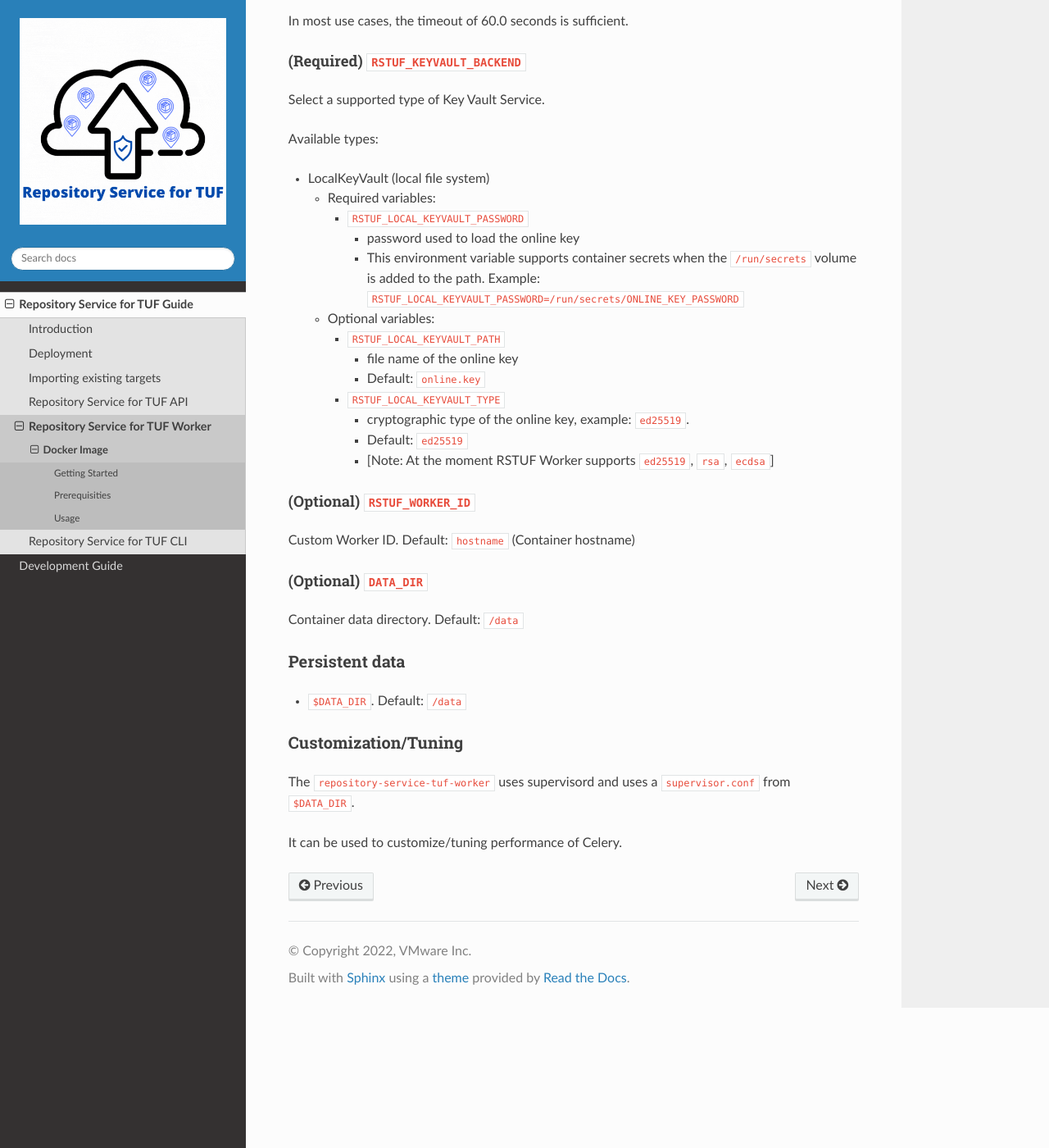
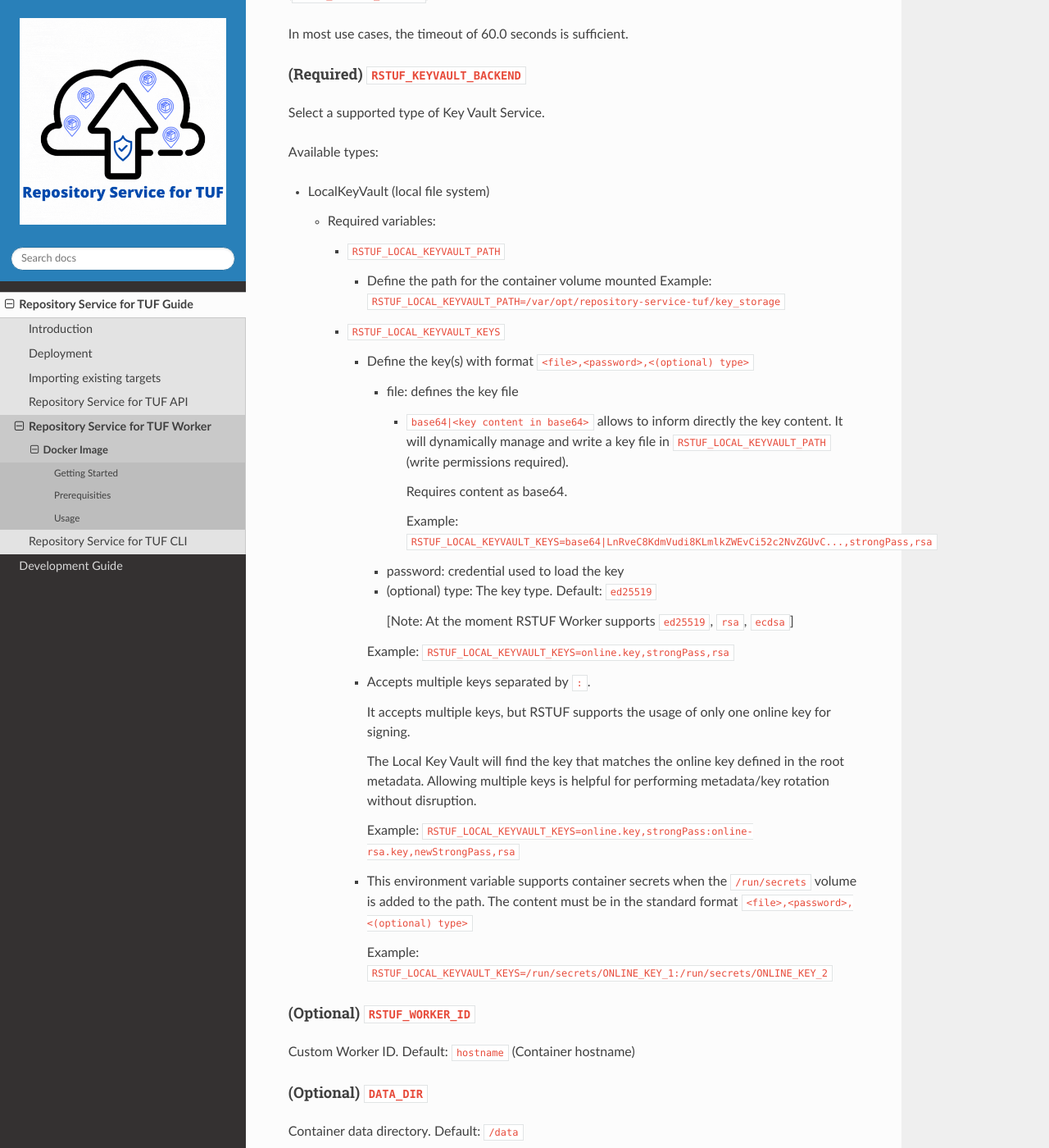
Before and after one commit to repository-service-tuf/repository-service-tuf, a Sphinx documentation site: the page built from docs/source/guide/repository-service-tuf-worker/Docker_README.md, in a window 1280 px wide and 1400 px high, scrolled down 3127 px. Shown: the whole window at 82% size. Built offline with Sphinx 7.4.7 and the Read the Docs theme 2.0.0, drawn with Linux system fonts in a browser that asks for light colours; some of the changed text lies outside the part shown.

Commit message:
chore: sync git submodules and docs

```diff
--- a/docs/source/guide/repository-service-tuf-worker/Docker_README.md
+++ b/docs/source/guide/repository-service-tuf-worker/Docker_README.md
@@ -43,7 +43,8 @@ For more information read the [Deployment documentation](https://repository-serv
 docker run --env="RSTUF_STORAGE_BACKEND=LocalStorage" \
     --env="RSTUF_LOCAL_STORAGE_BACKEND_PATH=storage" \
     --env="RSTUF_KEYVAULT_BACKEND=LocalKeyVault" \
-    --env="RSTUF_LOCAL_KEYVAULT_PASSWORD=mypass" \
+    --env="RSTUF_LOCAL_KEYVAULT_PATH=keyvault" \
+    --env="RSTUF_LOCAL_KEYVAULT_KEYS=online.key,strongPass" \
     --env="RSTUF_BROKER_SERVER=guest:guest@rabbitmq:5672" \
     --env="RSTUF_REDIS_SERVER=redis://redis" \
     --env="RSTUF_SQL_SERVER=postgresql://postgres:secret@postgres:5432" \
@@ -144,19 +145,46 @@ Available types:
 
 * LocalKeyVault (local file system)
   - Required variables:
-    - ``RSTUF_LOCAL_KEYVAULT_PASSWORD``
-      - password used to load the online key
-      - This environment variable supports container secrets when the `/run/secrets`
-        volume is added to the path.
-        Example: `RSTUF_LOCAL_KEYVAULT_PASSWORD=/run/secrets/ONLINE_KEY_PASSWORD`
-  - Optional variables:
     - ``RSTUF_LOCAL_KEYVAULT_PATH``
-      - file name of the online key
-      - Default: `online.key`
-    - ``RSTUF_LOCAL_KEYVAULT_TYPE``
-      - cryptographic type of the online key, example: `ed25519`.
-      - Default: `ed25519`
-      - [Note: At the moment RSTUF Worker supports `ed25519`, `rsa`, `ecdsa`]
+      - Define the path for the container volume mounted
+        Example: ``RSTUF_LOCAL_KEYVAULT_PATH=/var/opt/repository-service-tuf/key_storage``
+
+    - ``RSTUF_LOCAL_KEYVAULT_KEYS``
+      - Define the key(s) with format ``<file>,<password>,<(optional) type>``
+        - file: defines the key file
+          - `base64|<key content in base64>` allows to inform directly the key content.
+            It will dynamically manage and write a key file in
+            ``RSTUF_LOCAL_KEYVAULT_PATH`` (write permissions required).
+
+            Requires content as base64.
+
+            Example: ``RSTUF_LOCAL_KEYVAULT_KEYS=base64|LnRveC8KdmVudi8KLmlkZWEvCi52c2NvZGUvC...,strongPass,rsa``
+
+        - password: credential used to load the key
+        - (optional) type: The key type. Default: `ed25519`
+
+          [Note: At the moment RSTUF Worker supports `ed25519`, `rsa`, `ecdsa`]
+
+        Example: ``RSTUF_LOCAL_KEYVAULT_KEYS=online.key,strongPass,rsa``
+
+      - Accepts multiple keys separated by ``:``.
+
+        It accepts multiple keys, but RSTUF supports the usage of only one
+        online key for signing.
+
+        The Local Key Vault will find the key that matches the online key
+        defined in the root metadata.
+        Allowing multiple keys is helpful for performing metadata/key
+        rotation without disruption.
+
+        Example: ``RSTUF_LOCAL_KEYVAULT_KEYS=online.key,strongPass:online-rsa.key,newStrongPass,rsa``
+
+      - This environment variable supports container secrets when the
+        ``/run/secrets`` volume is added to the path. The content must be
+        in the standard format ``<file>,<password>,<(optional) type>``
+
+        Example: ``RSTUF_LOCAL_KEYVAULT_KEYS=/run/secrets/ONLINE_KEY_1:/run/secrets/ONLINE_KEY_2``
+
 
 #### (Optional) `RSTUF_WORKER_ID`
 
```
